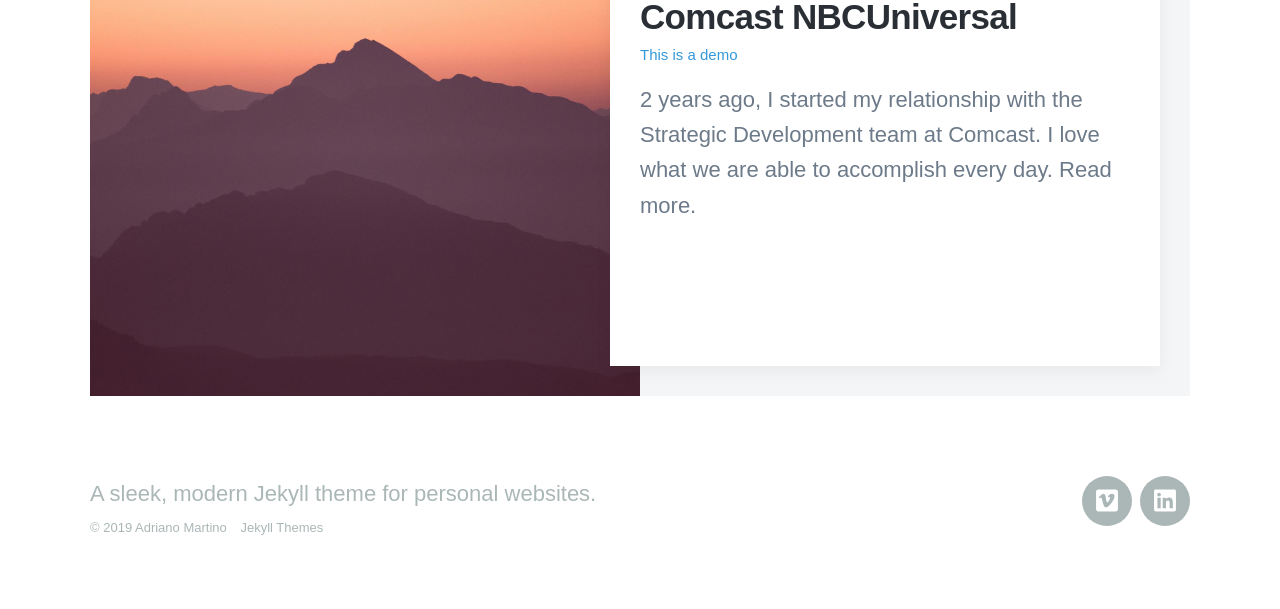
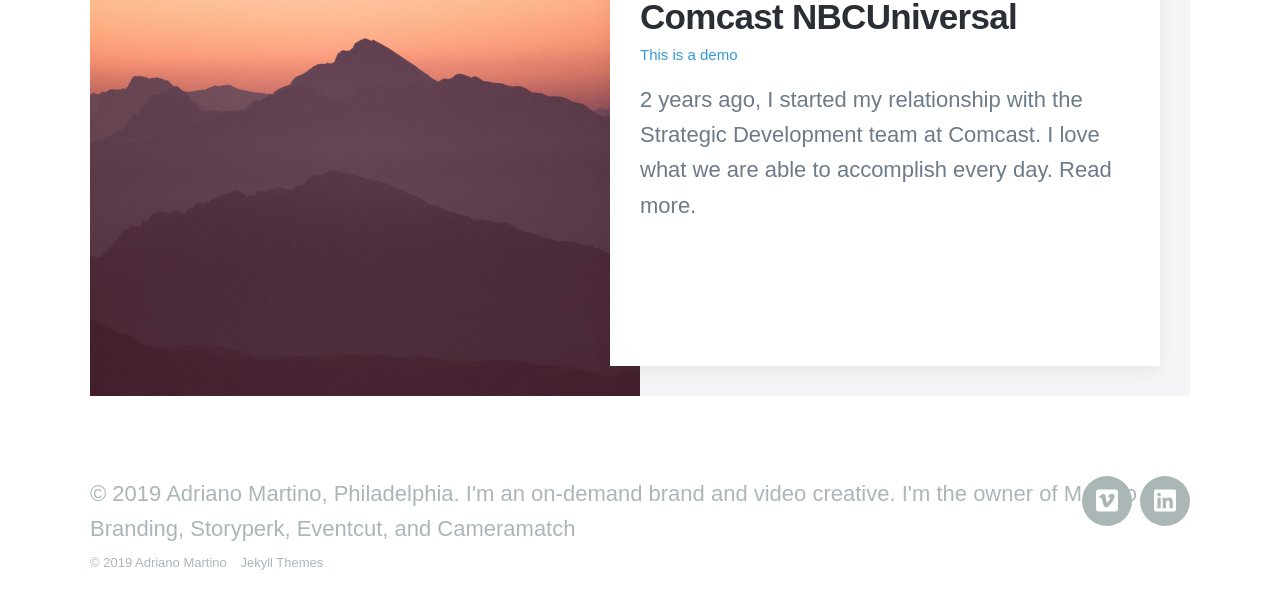
Before and after one commit to adrianomartino/amartino, a Jekyll site: the page built from index.html, in a window 1280 px wide, cut to the strip 1028-1677 px from the top of the page. Shown: the top 609 px of the strip. Built offline with Jekyll 4.4.1, drawn with Linux system fonts in a browser that asks for light colours; nearby versions of some CDN libraries; some web fonts are replaced.

Commit message:
Update settings.yml

```diff
--- a/_data/settings.yml
+++ b/_data/settings.yml
@@ -18,10 +18,10 @@
       url: '/contact'
 
 footer_settings:
-  footer_tagline: A sleek, modern Jekyll theme for personal websites.
+  footer_tagline: "© 2019 Adriano Martino, Philadelphia. I'm an on-demand brand and video creative. I'm the owner of Martino Branding, Storyperk, Eventcut, and Cameramatch"
 
 hero_settings:
-  overlay_opacity: 0.8
+  overlay_opacity: 0.7
 
 post_settings:
   grid_spacing: 10
```
